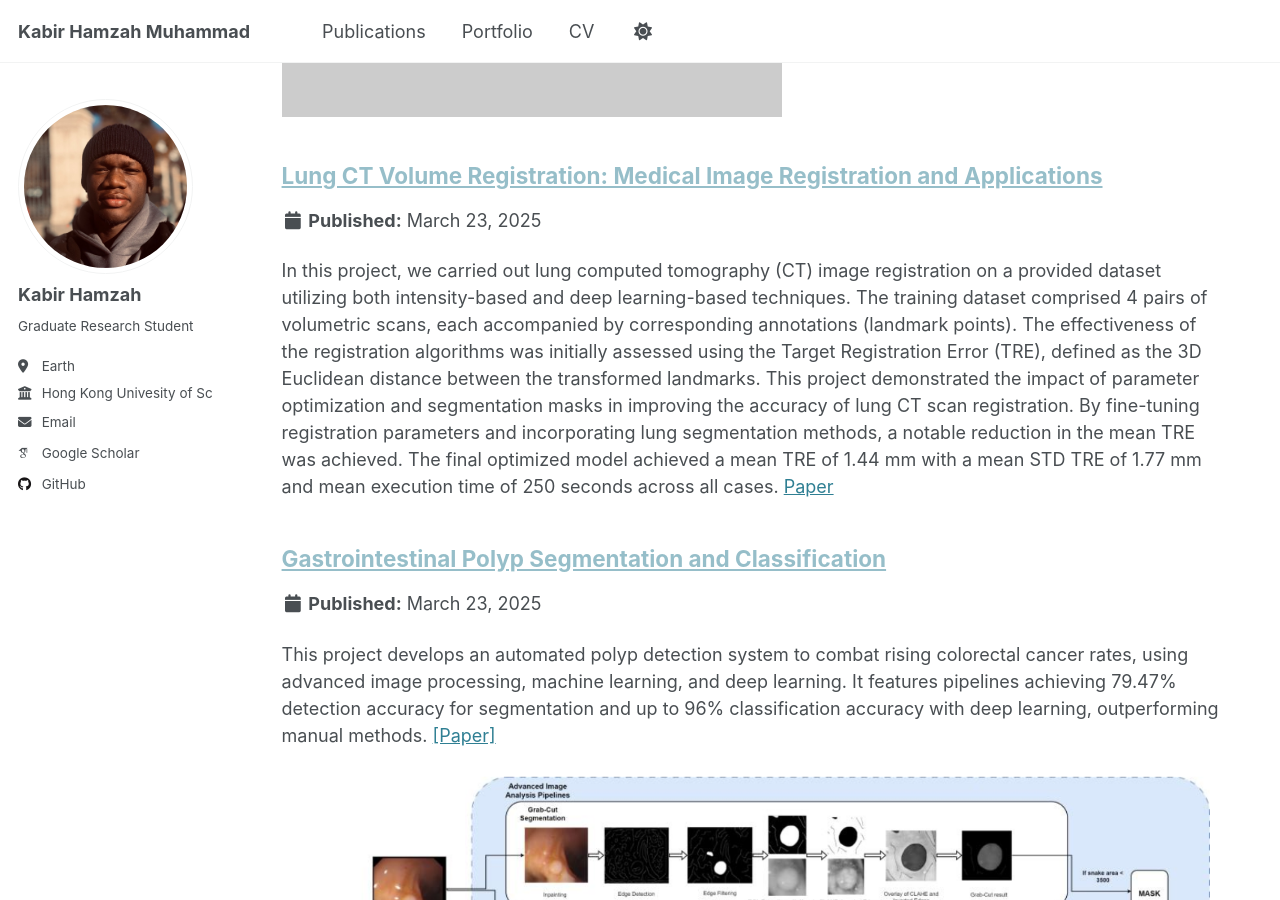
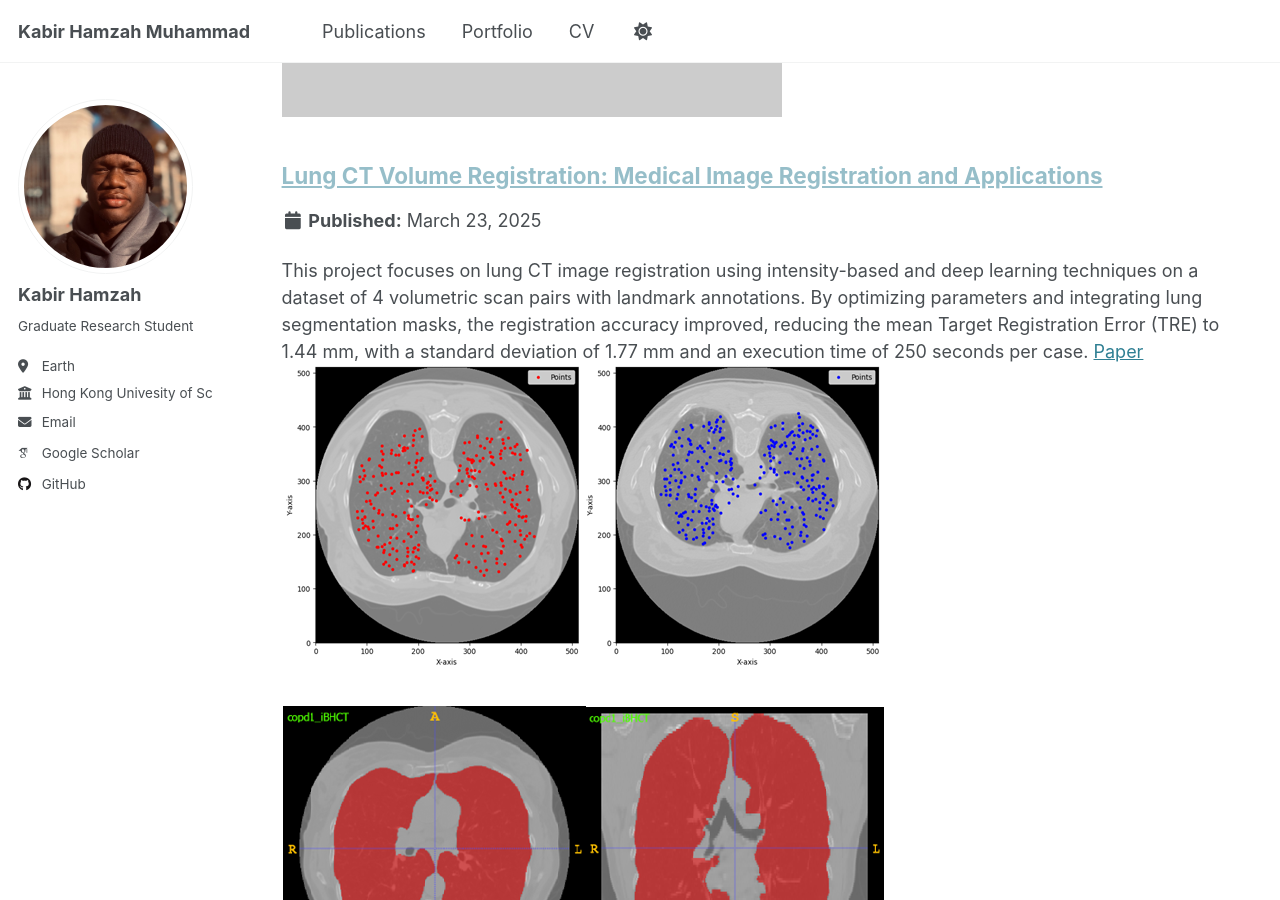
Before and after one commit to Marshall-mk/Marshall-mk.github.io, a Jekyll site: the page built from _pages/portfolio.html, in a window 1280 px wide and 900 px high, scrolled down 1067 px. Built offline with Jekyll 4.4.1, drawn with Linux system fonts in a browser that asks for light colours; some web fonts are replaced.

Commit message:
Update portfolio-2.md

```diff
--- a/_portfolio/portfolio-2.md
+++ b/_portfolio/portfolio-2.md
@@ -1,11 +1,6 @@
 ---
 title: "[Lung CT Volume Registration: Medical Image Registration and Applications](https://github.com/Marshall-mk/MIRA)"
-excerpt: "In this project, we carried out lung computed tomography (CT) image registration on a provided dataset utilizing both intensity-based and deep learning-based techniques. The training dataset comprised 4 pairs of volumetric
-scans, each accompanied by corresponding annotations (landmark points). The effectiveness of the registration algorithms was initially assessed using the Target Registration Error (TRE), defined as the 3D Euclidean distance
-between the transformed landmarks. This project demonstrated the impact of parameter optimization and segmentation masks in improving the accuracy of lung CT scan registration. By fine-tuning registration
-parameters and incorporating lung segmentation methods, a notable reduction in the mean TRE was achieved. The final optimized model achieved a mean TRE of 1.44 mm with a mean STD TRE of 1.77 mm and mean execution time of 250 seconds across all cases. [Paper](/files/MIRA_FINAL_REPORT_MKH_FF.pdf)"
+excerpt: "This project focuses on lung CT image registration using intensity-based and deep learning techniques on a dataset of 4 volumetric scan pairs with landmark annotations. By optimizing parameters and integrating lung segmentation masks, the registration accuracy improved, reducing the mean Target Registration Error (TRE) to 1.44 mm, with a standard deviation of 1.77 mm and an execution time of 250 seconds per case. [Paper](/files/MIRA_FINAL_REPORT_MKH_FF.pdf) <br/><img src='/files/MIRA.png'>"
 imageurl: <br/><img src='/files/MIRA.png'>
 collection: portfolio
 ---
-
-<center><img src="/files/MIRA.png"></center>
```
